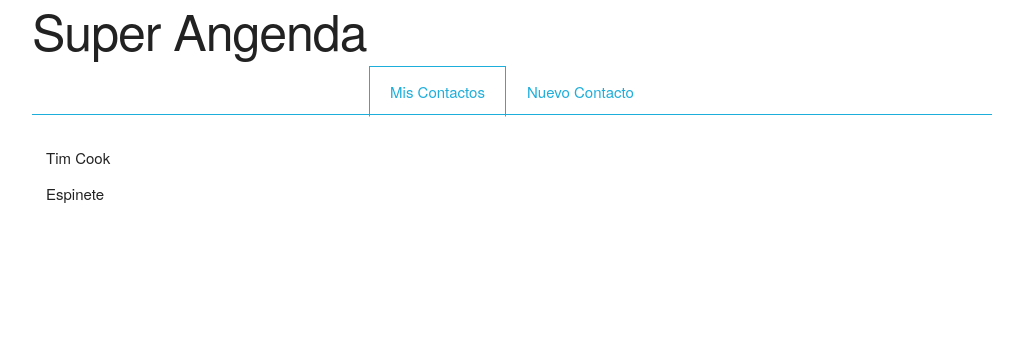
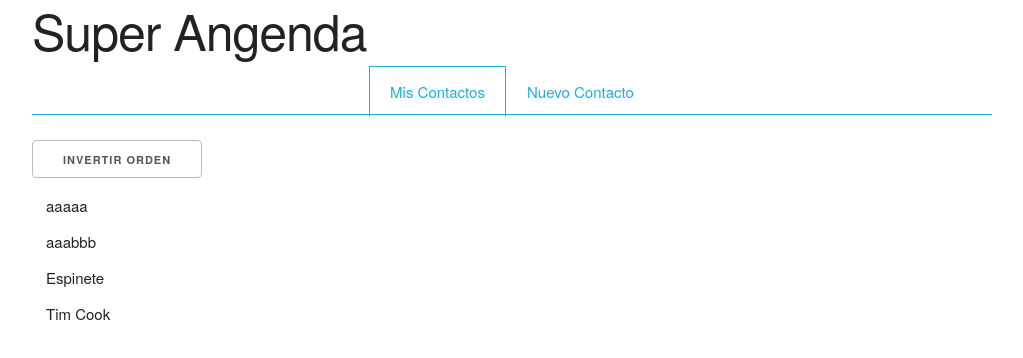
Before and after one commit to dalvarezdp/agenda-angular, an Angular app: page /mis-contactos in a window 1280 px wide. Shown: the top 358 px of the page, without its empty margins (128-1151 px from the left). Built offline with nearby package versions, Linux system fonts and the light colour scheme; data requests are answered from the project's data file.

Commit message:
Añadimos un par de Pipes a la app.

```diff
--- a/db.json
+++ b/db.json
@@ -15,6 +15,22 @@
       "facebook": "espin.ete",
       "twitter": "espin.ete",
       "id": 2
+    },
+    {
+      "nombre": "aaaaa",
+      "email": "",
+      "movil": "",
+      "facebook": "",
+      "twitter": "",
+      "id": 3
+    },
+    {
+      "nombre": "aaabbb",
+      "email": "aaaa",
+      "movil": "",
+      "facebook": "",
+      "twitter": "",
+      "id": 4
     }
   ]
 }
--- a/src/app/app.module.ts
+++ b/src/app/app.module.ts
@@ -12,6 +12,8 @@ import { MisContactosComponent } from './mis-contactos/mis-contactos.component';
 import { NuevoContactoComponent } from './nuevo-contacto/nuevo-contacto.component'
 import { ApiUrlProvider } from './configuracion';
 import { DetallesContactoComponent } from './detalles-contacto/detalles-contacto.component';
+import { DatosContactoPipe } from './datos-contacto.pipe';
+import { OrdenacionContactosPipe } from './ordenacion-contactos.pipe';
 
 @NgModule({
   declarations: [
@@ -20,7 +22,9 @@ import { DetallesContactoComponent } from './detalles-contacto/detalles-contacto
     FormularioAltaComponent,
     MisContactosComponent,
     NuevoContactoComponent,
-    DetallesContactoComponent
+    DetallesContactoComponent,
+    DatosContactoPipe,
+    OrdenacionContactosPipe
   ],
   imports: [
     BrowserModule,
--- /dev/null
+++ b/src/app/datos-contacto.pipe.ts
@@ -0,0 +1,27 @@
+import { Pipe, PipeTransform } from '@angular/core';
+
+import { Contacto } from './contacto';
+
+// Los pipes son clases decoradas con 'Pipe'. Se necesita indicar el metadato 'name', puesto
+// que es el que se especifica en un template para usar el pipe. Además, tenemos que implementar
+// en el pipe la interfaz 'PipeTransform'.
+@Pipe({
+  name: 'datosContacto'
+})
+export class DatosContactoPipe implements PipeTransform {
+
+  // La función 'transform' es de obligada implementación. Siempre recibe (al menos) un
+  // parámetro, que es precisamente el que sufre la transformación.
+  transform(contacto: Contacto, separador: string = "|"): string {
+    let datos: string;
+    if (contacto.movil && contacto.email) {
+      datos = `${contacto.movil} ${separador} ${contacto.email}`;
+    } else if (contacto.movil) {
+      datos = contacto.movil;
+    } else if (contacto.email) {
+      datos = contacto.email;
+    }
+    return datos;
+  }
+
+}
--- a/src/app/detalles-contacto/detalles-contacto.component.html
+++ b/src/app/detalles-contacto/detalles-contacto.component.html
@@ -1,3 +1,8 @@
 <div class="u-full-width" *ngIf="contacto">
   <h5>{{ contacto.nombre }}</h5>
+  <hr>
+  <!-- movil y correo -->
+  <div>
+    {{ contacto | datosContacto:" ---- " }}
+  </div>
 </div>
--- a/src/app/lista-contactos/lista-contactos.component.html
+++ b/src/app/lista-contactos/lista-contactos.component.html
@@ -1,10 +1,17 @@
+<button (click)="invertirOrden()">Invertir orden</button>
 <ul class="u-full-width">
   <!--
      Usamos la directiva NgFor para iterar por una colección de items. Por cada iteración se replica
      el elemento HTML sobre el que se usa la directiva (y toda la jerarquía descendente), y se asigna
      el item en cuestión en la variable dada (let item of colection).
    -->
-  <li *ngFor="let contacto of contactos" (click)="notificarSeleccionContacto(contacto)">
+   <!--
+      Para utilizar un pipe, usamos su nombre precedido del signo pipe '|'. El valor que
+      precede al pipe es el que usamos de entrada y sufre la transformación. Si hubiese
+      parametrización en el pipe, se indicaría tras su nombre como ':valor', tantos como
+      se necesiten.
+    -->
+  <li *ngFor="let contacto of (contactos | OrdenacionContactos:_ordenacionAscendente)" (click)="notificarSeleccionContacto(contacto)">
     <!--
        Por cada contacto, pintamos un elemento <span> con su nombre.
      -->
--- a/src/app/lista-contactos/lista-contactos.component.ts
+++ b/src/app/lista-contactos/lista-contactos.component.ts
@@ -7,6 +7,8 @@ import { Contacto } from '../contacto';
   styleUrls: ['./lista-contactos.component.css']
 })
 export class ListaContactosComponent {
+
+  private _ordenacionAscendente: boolean = true;
 
   // Con el decorador 'Input' exponemos un atributo al componente padre para que pueda pasarnos datos (Padre > Hijo).
   @Input() contactos: Contacto[];
@@ -36,4 +38,8 @@ export class ListaContactosComponent {
     this.alSeleccionarContacto.emit(contacto)
   }
 
+  invertirOrden(): void {
+    this._ordenacionAscendente = !this._ordenacionAscendente;
+  }
+
 }
--- /dev/null
+++ b/src/app/ordenacion-contactos.pipe.ts
@@ -0,0 +1,34 @@
+import { Pipe, PipeTransform } from '@angular/core';
+
+import { Contacto } from './contacto'
+
+@Pipe({
+  name: 'OrdenacionContactos'
+})
+export class OrdenacionContactosPipe implements PipeTransform {
+
+  transform(contactos: Contacto[], ascendente: boolean): Contacto[] {
+
+    let polaridadContactoAContactoB: number = ascendente ? 1 : -1;
+    let polaridadContactoBContactoA: number = ascendente ? -1 : 1;
+
+    if (contactos && contactos.length > 1){
+        return contactos.sort((a: Contacto, b: Contacto): number => {
+        let orden: number;
+
+        if (a.nombre.toLowerCase() > b.nombre.toLowerCase()){
+          orden = polaridadContactoAContactoB;
+        } else if (a.nombre.toLowerCase() < b.nombre.toLowerCase()){
+          orden = polaridadContactoBContactoA;
+        } else {
+          orden = 0;
+        }
+
+        return orden;
+      })
+    } else {
+      return [];
+    }
+  }
+
+}
```
Also changed, not shown: 2 other files (tests, documents, lock files or other folders).
